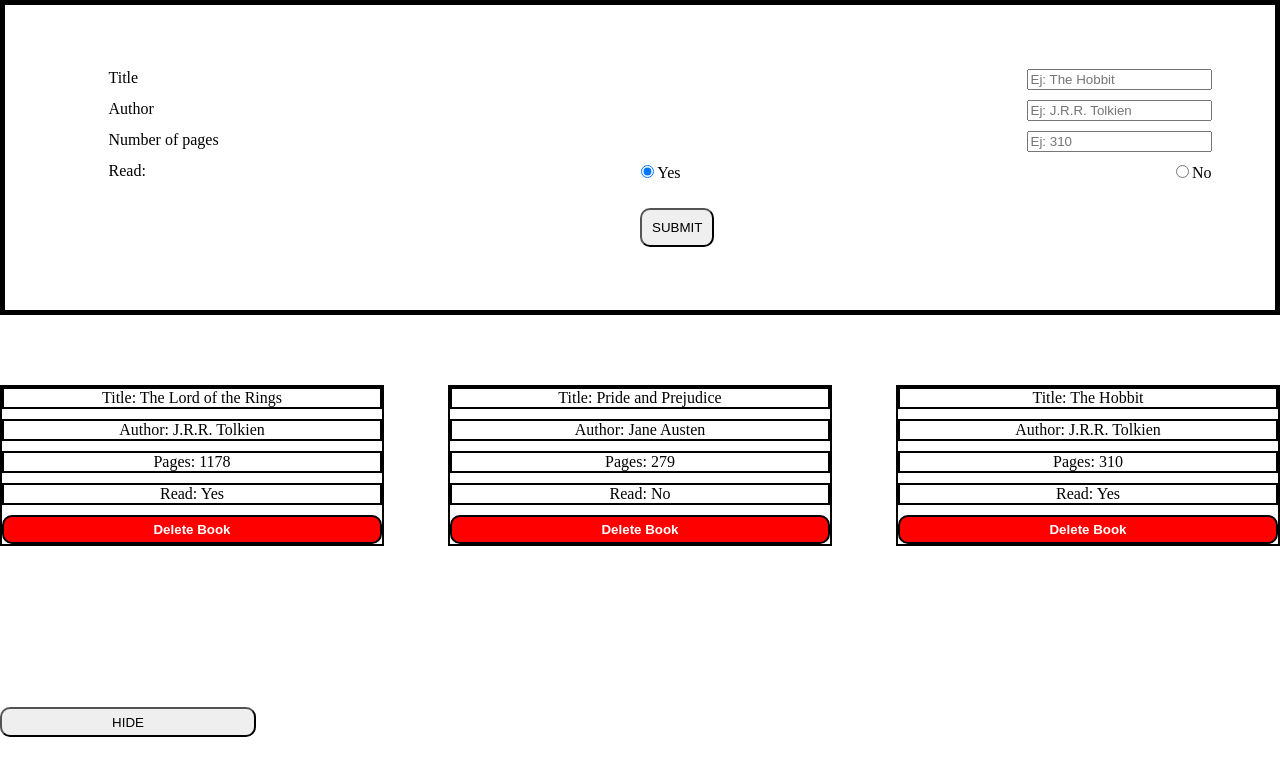
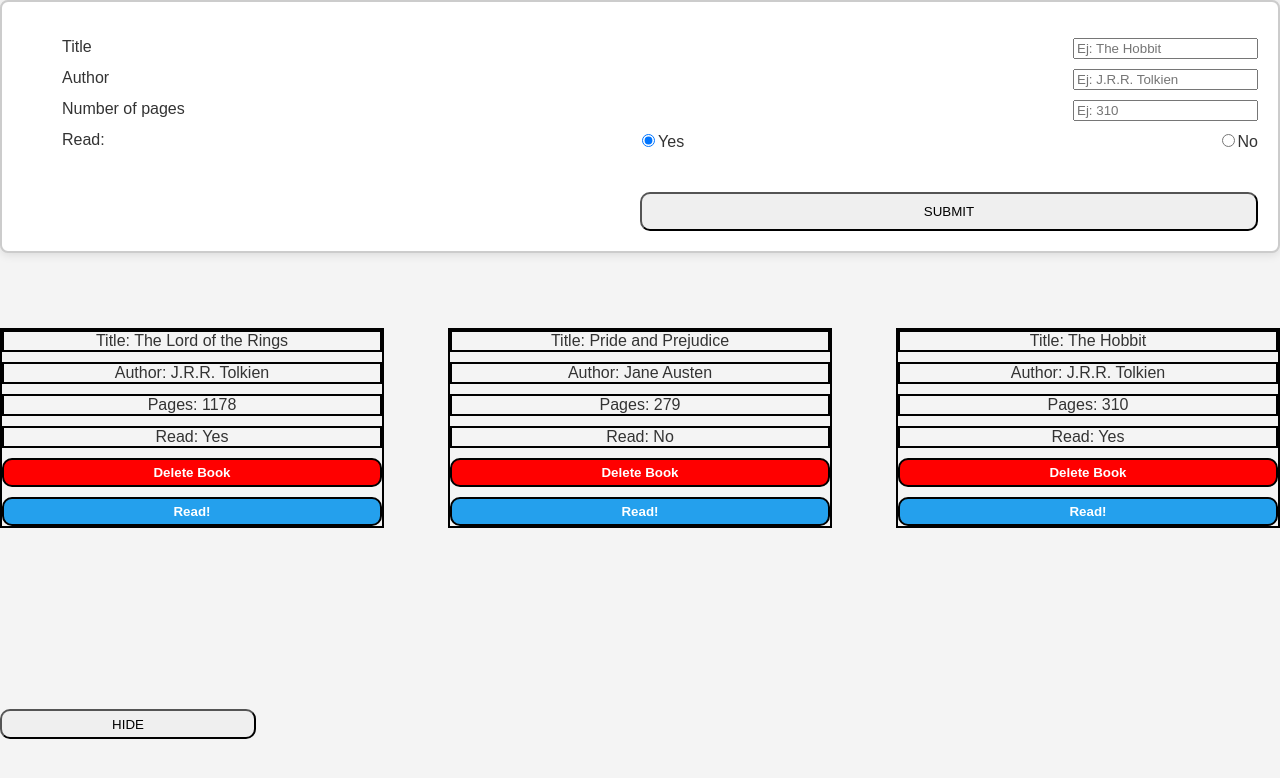
Before and after one commit to OmegaGinga/Library, a plain HTML site: page index.html in a window 1280 px wide. Both pictures are taken after a click on the button "NEW BOOK". Drawn offline with Linux system fonts and the light colour scheme.

Commit message:
Finished library project
Implementation of some style to buttons
Styled grid and form for better experience
Buttons for delete and read working well

```diff
--- a/index.html
+++ b/index.html
@@ -31,7 +31,7 @@
                     <label><input type="radio" name="read" class="read" value="no">No</label>
                 </li>
             </ul>
-            <button type="submit" class="submit">SUBMIT</button>
+            <button type="submit" class="submit button">SUBMIT</button>
 
         </form>
 
@@ -44,7 +44,7 @@
 
 
 
-    <button class="new-book">NEW BOOK</button>
+    <button class="new-book button">NEW BOOK</button>
 </div>
 
     <script src="./script.js"></script>
--- a/script.js
+++ b/script.js
@@ -36,14 +36,12 @@ function addBookToLibrary() {
 function showBooks(books) {
     books.forEach(book => {
         const newCard = document.createElement('div');
-        const read = document.querySelector('.read').value;
-
         const bookTitle = document.createElement('div');
         const bookAuthor = document.createElement('div');
         const bookPages = document.createElement('div');
         const bookRead = document.createElement('div');
         const deleteButton = document.createElement('button');
-
+        const readButton = document.createElement('button');
 
         bookTitle.textContent = `Title: ${book.title}`;
         bookTitle.classList.add('info');
@@ -69,8 +67,24 @@ function showBooks(books) {
             parent.remove();
         })
 
-        newCard.style.cssText =  'display: flex; flex-direction: column; gap: 10px; text-align: center; margin-top: 100px';
+        readButton.textContent = 'Read!';
+        newCard.appendChild(readButton);
+
+        readButton.addEventListener('click',()=>{
+            if(bookRead.textContent === 'Read: Yes'){
+                bookRead.textContent = 'Read: No';
+            }else{
+                bookRead.textContent = 'Read: Yes';
+            }
+
+        })
+
+        readButton.classList.add('read-button');
+        deleteButton.classList.add('delete-button');
+
+        newCard.style.cssText =  'display: flex; flex-direction: column; gap: 10px; text-align: center; margin-top: 150px';
         deleteButton.style.cssText = 'border-radius: 10px; padding: 5px 0px; background: red; color: #fff; font-weight: bold;'
+        readButton.style.cssText = 'border-radius: 10px; padding: 5px 0px; background: #24a0ed; color: #fff; font-weight: bold;'
 
 
         gridContainer.appendChild(newCard);
--- a/styles.css
+++ b/styles.css
@@ -1,6 +1,7 @@
-/*Don't forget to add the none to display at the end*/
-
-body{
+body {
+    font-family: Arial, sans-serif;
+    background-color: #f4f4f4;
+    color: #333;
     margin: 0;
     padding: 0;
     width: 100vw;
@@ -15,14 +16,20 @@ body{
     gap: 5%;
 }
 
-.form-container{
 
-    border: 5px solid;
+.form-container {
+    border: 2px solid #ccc;
+    padding: 20px;
+    background-color: white;
+    border-radius: 8px;
+    box-shadow: 0 2px 10px rgba(0, 0, 0, 0.1);
     display: none;
 }
 
-form{
-    margin: 5%;
+form {
+    display: flex;
+    flex-direction: column;
+    gap: 15px;
 }
 
 .flex-container{
@@ -45,7 +52,7 @@ li{
     width: 20%;
     height: 30px;
     border-radius: 10px;
-    margin-top: 15%;
+    margin-top: 20%;
 }
 
 .grid-container *{
@@ -59,3 +66,11 @@ li{
     border-radius: 10px;
     padding: 10px;
 }
+
+.button:hover{
+    background-color: greenyellow;
+}
+
+.read-button:hover, .delete-button:hover, .button:hover {
+    cursor: pointer;
+}
```
Also changed, not shown: 1 other file.
